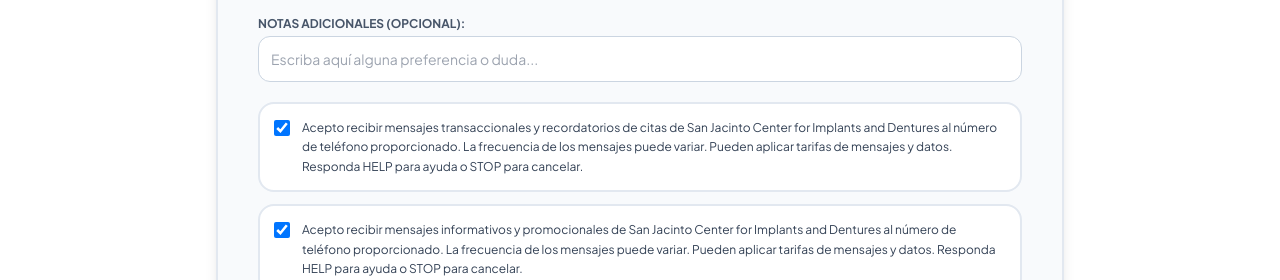
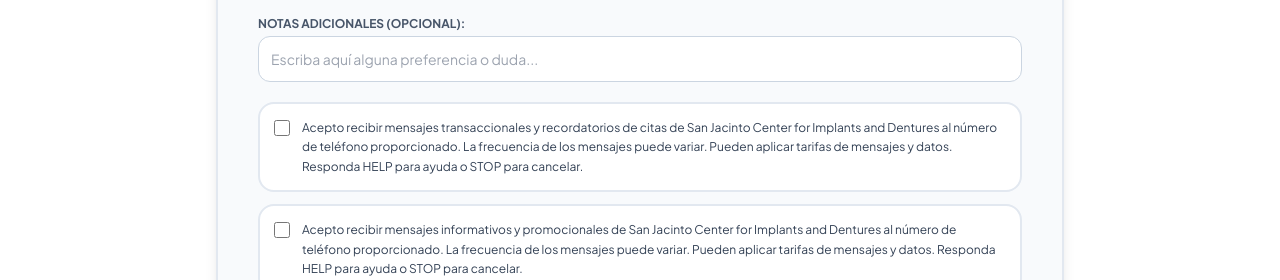
Before and after one commit to valdinho3752/SanJacinto-Landing-page, a React (Vite) app: page / in a window 1280 px wide. Shown: the part 5264-5544 px from the top of the page. Built offline with nearby package versions, Linux system fonts and the light colour scheme.

Commit message:
Desmarcar por defecto las dos casillas de consentimiento

```diff
--- a/src/components/AppointmentSection.jsx
+++ b/src/components/AppointmentSection.jsx
@@ -49,9 +49,9 @@ export default function AppointmentSection({ t, initialService = "", onNavigate
   const [wheelchairHelp, setWheelchairHelp] = useState('no');
   const [notes, setNotes] = useState('');
 
-  // Estados de consentimiento (A2P 10DLC & TCPA) - marcados automáticamente por defecto
-  const [consentTransactional, setConsentTransactional] = useState(true);
-  const [consentMarketing, setConsentMarketing] = useState(true);
+  // Estados de consentimiento (A2P 10DLC & TCPA) - desmarcadas por defecto
+  const [consentTransactional, setConsentTransactional] = useState(false);
+  const [consentMarketing, setConsentMarketing] = useState(false);
   const [consentErrorTransactional, setConsentErrorTransactional] = useState(false);
   const [consentErrorMarketing, setConsentErrorMarketing] = useState(false);
 
@@ -190,8 +190,8 @@ export default function AppointmentSection({ t, initialService = "", onNavigate
     setPatientPhone('');
     setPatientEmail('');
     setNotes('');
-    setConsentTransactional(true);
-    setConsentMarketing(true);
+    setConsentTransactional(false);
+    setConsentMarketing(false);
     setConsentErrorTransactional(false);
     setConsentErrorMarketing(false);
   };
--- a/src/pages/BookingPage.jsx
+++ b/src/pages/BookingPage.jsx
@@ -51,9 +51,9 @@ export default function BookingPage({
   const [wheelchairHelp, setWheelchairHelp] = useState('no');
   const [notes, setNotes] = useState('');
 
-  // Estados de consentimiento (A2P 10DLC & TCPA) - marcados automáticamente por defecto
-  const [consentTransactional, setConsentTransactional] = useState(true);
-  const [consentMarketing, setConsentMarketing] = useState(true);
+  // Estados de consentimiento (A2P 10DLC & TCPA) - desmarcadas por defecto
+  const [consentTransactional, setConsentTransactional] = useState(false);
+  const [consentMarketing, setConsentMarketing] = useState(false);
   const [consentErrorTransactional, setConsentErrorTransactional] = useState(false);
   const [consentErrorMarketing, setConsentErrorMarketing] = useState(false);
 
```
